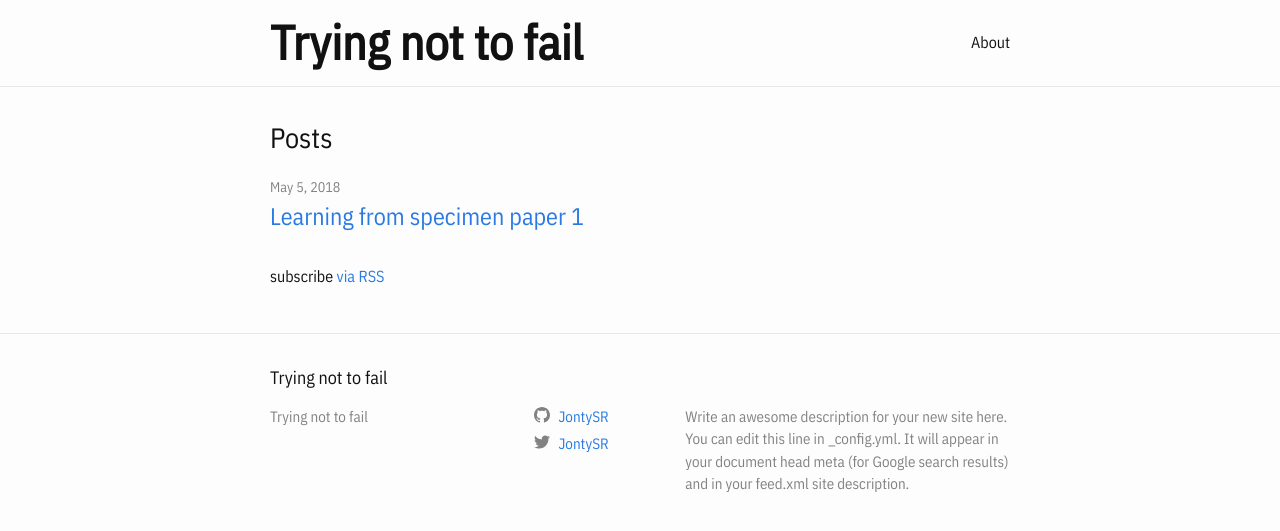
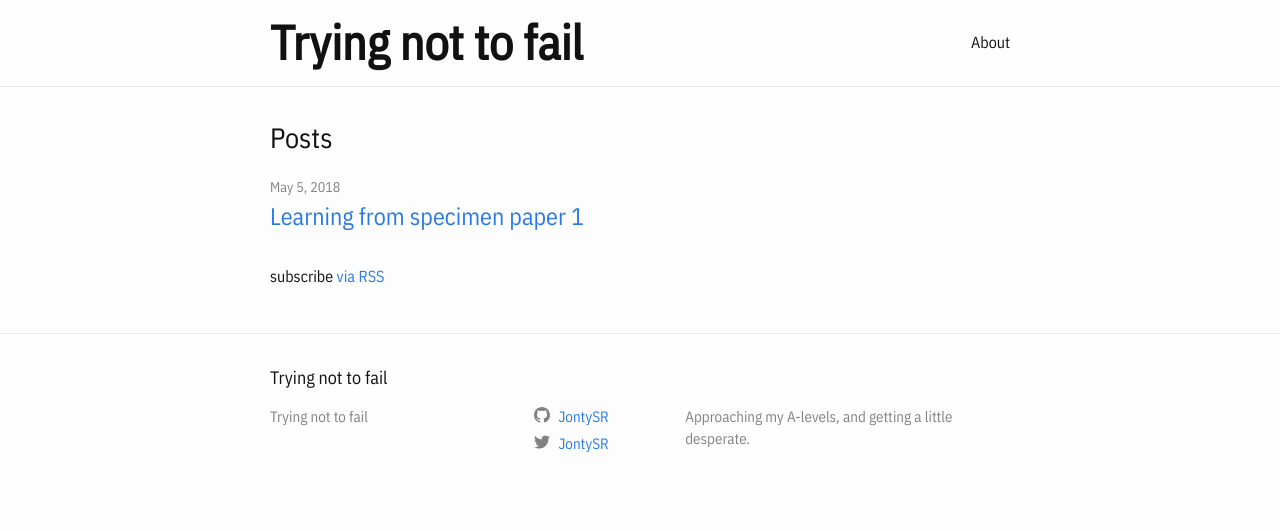
Before and after one commit to JontySR/JontySR.github.io, a Jekyll site: the page built from index.md, in a window 1280 px wide. Shown: the top 531 px of the page. Built offline with Jekyll 4.4.1, drawn with Linux system fonts in a browser that asks for light colours.

Commit message:
Changed tag line

```diff
--- a/_config.yml
+++ b/_config.yml
@@ -16,9 +16,7 @@
 title: Trying not to fail
 # email: your-email@example.com
 description: >- # this means to ignore newlines until "baseurl:"
-  Write an awesome description for your new site here. You can edit this
-  line in _config.yml. It will appear in your document head meta (for
-  Google search results) and in your feed.xml site description.
+  Approaching my A-levels, and getting a little desperate.
 baseurl: "" # the subpath of your site, e.g. /blog
 url: "" # the base hostname & protocol for your site, e.g. http://example.com
 twitter_username: JontySR
```
